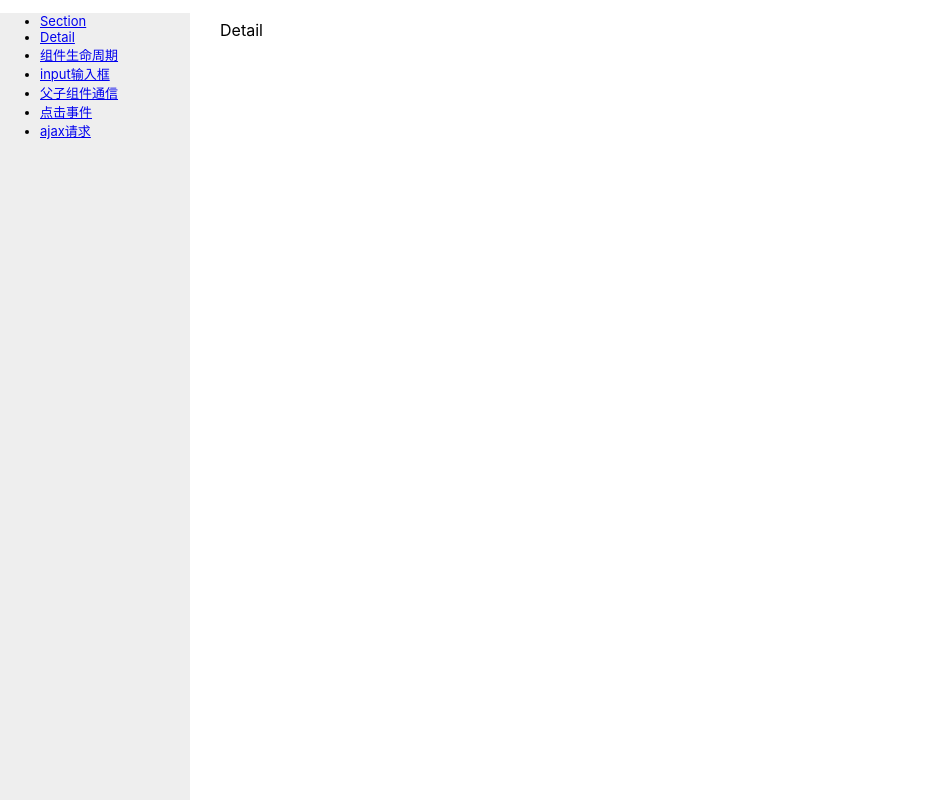
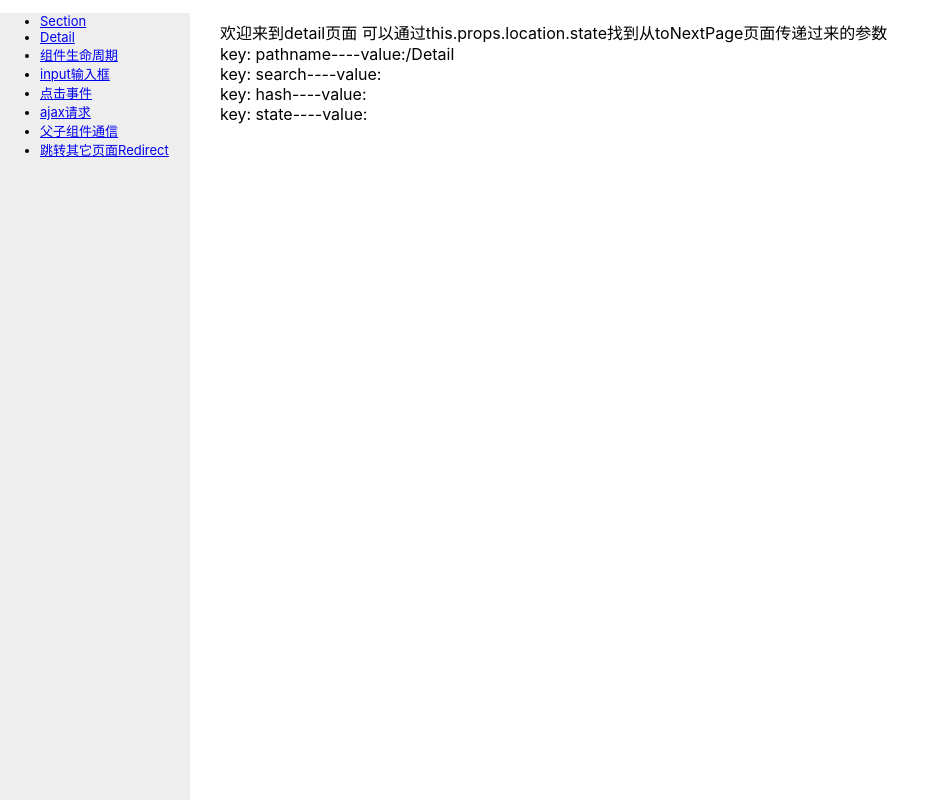
Before and after one commit to samsonCao/example-react16.5.2, a React app: page /Detail in a window 1280 px wide. Shown: the whole page, without its empty margins (0-950 px from the left). Built offline with nearby package versions, Linux system fonts and the light colour scheme.

Commit message:
页面跳转的三种方式

```diff
--- a/src/modules/detail/detail.js
+++ b/src/modules/detail/detail.js
@@ -1,10 +1,26 @@
 import React, { Component } from 'react';
 
 export default class Detail extends Component {
+    constructor(props) {
+        super(props)
+        this.state = {
+                location: props.location
+        }
+    }
+    renderLocation = () => {
+        return Object.keys(this.props.location).map((item, index) => {
+            return <div key={item}>
+                <span>key: {item}----value:{this.props.location[item]}</span>
+            </div>
+        })
+    };
+
     render() {
         return (
                 <div className="Detail">
-                    Detail
+                    欢迎来到detail页面
+                    可以通过this.props.location.state找到从toNextPage页面传递过来的参数
+                    {this.renderLocation()}
                 </div>
         );
     }
--- /dev/null
+++ b/src/modules/toNextPage/toNextPage.js
@@ -0,0 +1,39 @@
+import React, { Component } from 'react';
+import { Redirect } from 'react-router-dom';
+
+export default class ToNextPage extends Component {
+    state = {
+        redirect: false
+    }
+
+    handleOnClick = () => {
+        // some action...
+        // then redirect
+        this.setState({redirect: true});
+    }
+
+    render() {
+        console.log(this.state.redirect,22222)
+        if (this.state.redirect) {
+            //使用场景1-简单路由 to是字符串
+            // return <Redirect push to="/Detail" />;
+
+            // 使用场景2传递更多参数-带参数的 to-带search参数的字符串
+            // return <Redirect push to="/sample?a=xxx&b=yyy" />
+
+            //使用场景3-传一个对象过去，里面可以放任意参数
+            return <Redirect to={{
+                pathname: '/Detail',
+                search: '?utm=helloWorld',
+                data: 'xxx'
+            }}/>
+
+        }
+
+        return (
+                <div className="Detail">
+                    <button onClick={this.handleOnClick} type="button">点我--跳转Detail页面</button>
+                </div>
+        );
+    }
+}
```
Also changed, not shown: src/App.js (+4 -3 lines).
